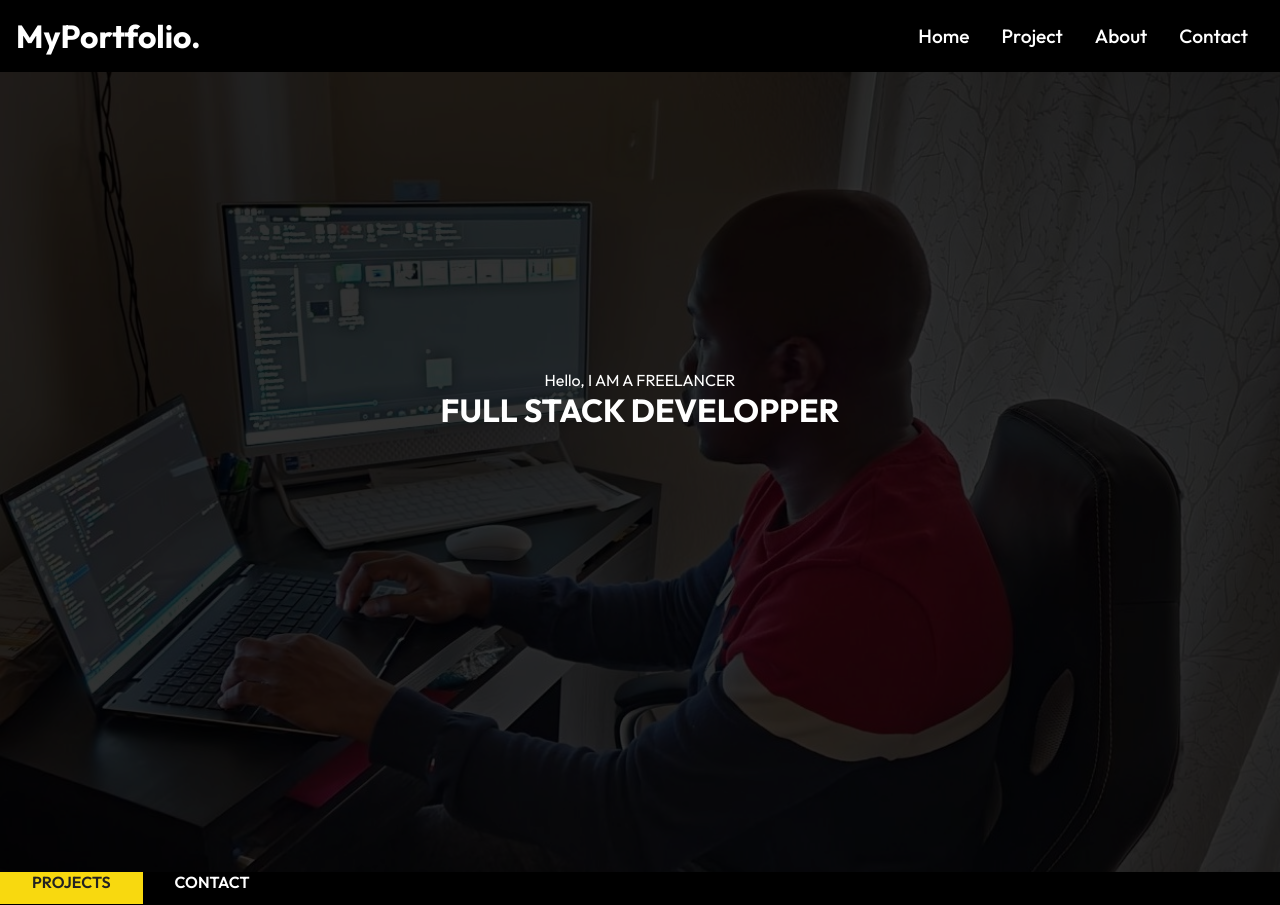
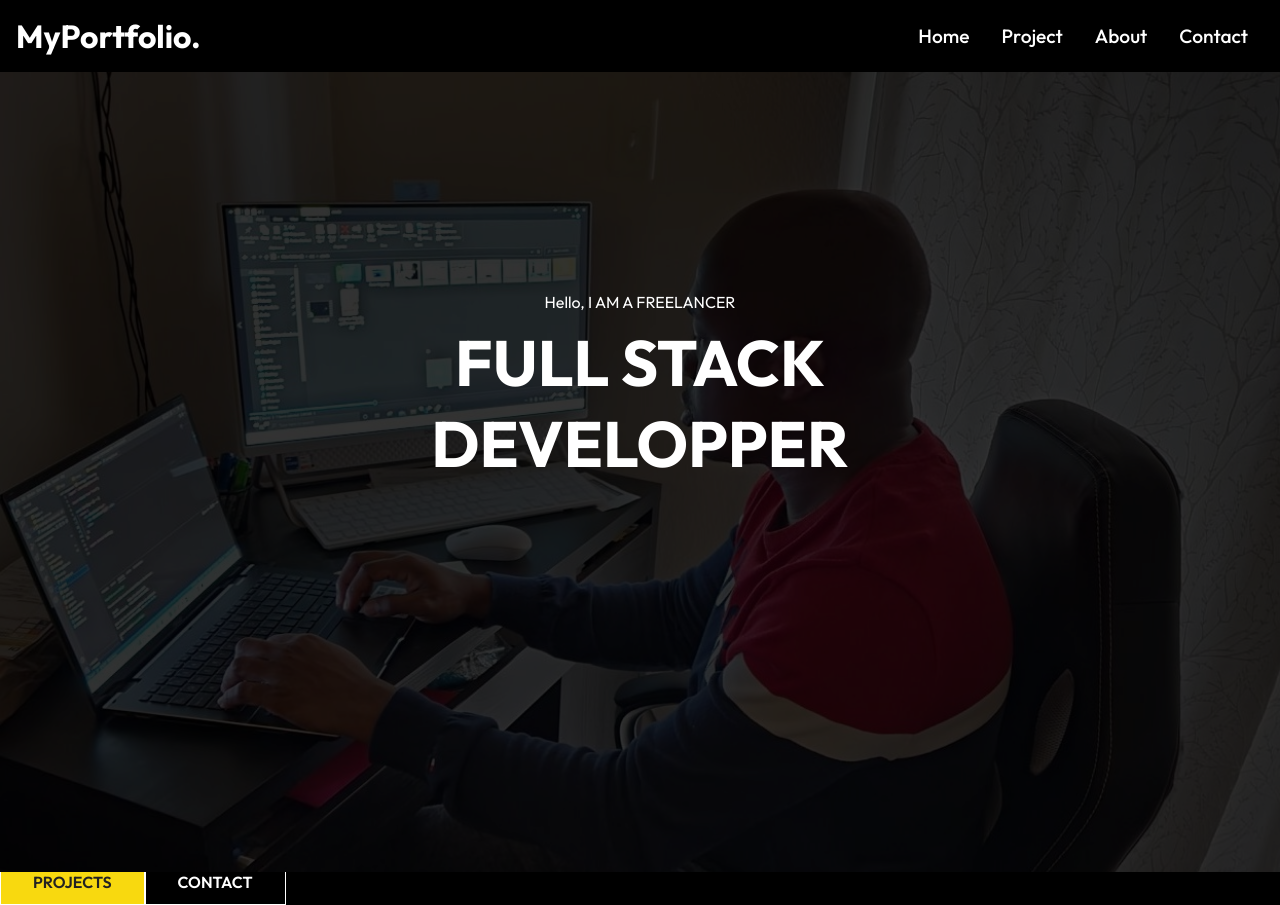
Before and after one commit to Abou2022/second-reactportfolio, a React (Create React App) app: page / in a window 1280 px wide. Built offline with nearby package versions, Linux system fonts and the light colour scheme; a web font is replaced by a local one.

Commit message:
index.css update

```diff
--- a/src/components/HeroImgStyles.css
+++ b/src/components/HeroImgStyles.css
@@ -20,7 +20,7 @@
   position: absolute;
   top: 0;
   left: 0;
-  background-color: black;
+  background-color: #000;
   /* opacity to avoid black 100% */
   opacity: 0.8;
 }
@@ -37,3 +37,8 @@
   left: 50%;
   text-align: center;
 }
+
+.hero .content h1 {
+  font-size: 4rem;
+  padding: 0.6rem 0 1.5rem;
+}
--- a/src/index.css
+++ b/src/index.css
@@ -29,9 +29,9 @@ ul {
   padding: 12px 32px;
   font-size: 1rem;
   text-transform: uppercase;
-  background-color: rgb(248, 217, 15);
+  background: rgb(248, 217, 15);
   color: #222;
-  border: 1px;
+  border: 1px solid #fff;
   font-weight: 600;
   cursor: pointer;
 }
@@ -42,7 +42,7 @@ ul {
 }
 
 .btn:hover {
-  background: rgba(255, 255, 0, 2);
+  background: rgba(255, 255, 225, 0.2);
   color: #fff;
   transition: 0.3s;
 }
```
